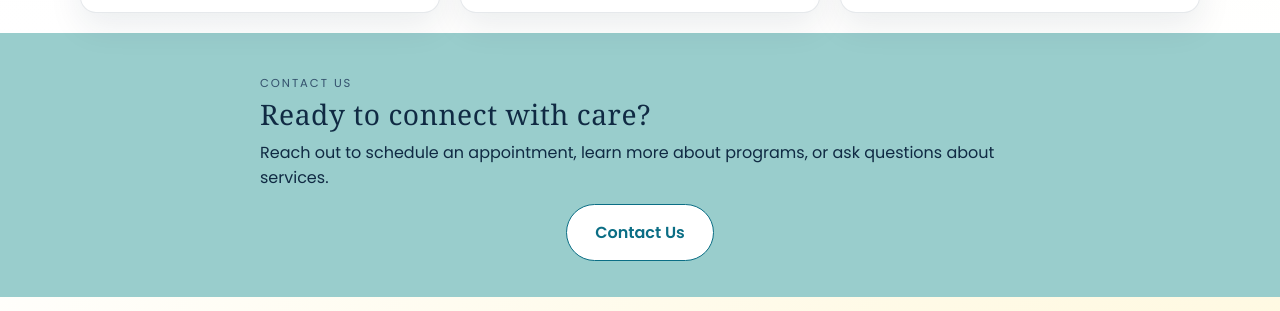
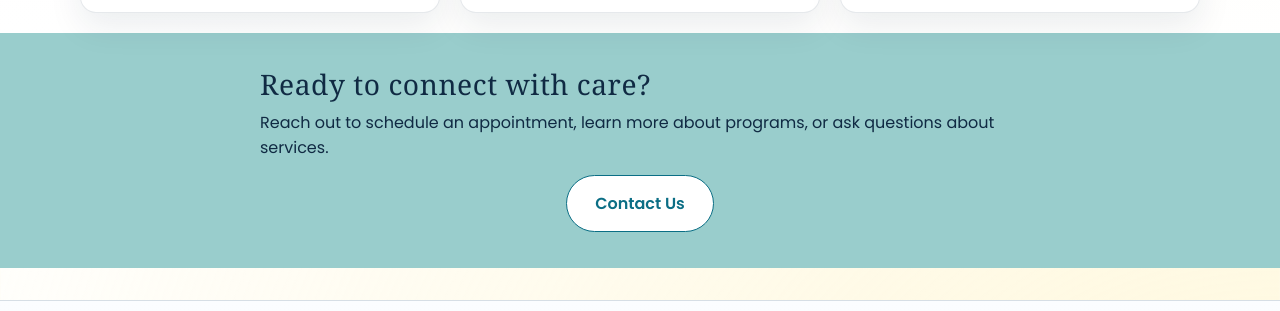
Before and after one commit to JHunt65/Sunray-, a plain HTML site: page index.html in a window 1280 px wide. Shown: the part 4547-4858 px from the top of the page. Drawn offline with Linux system fonts and the light colour scheme; no server answers; a web font is replaced by a local one.

Commit message:
Remove label above homepage contact heading

```diff
--- a/index.html
+++ b/index.html
@@ -174,7 +174,6 @@
   <section id="contact" class="section section-primary">
     <div class="container contact-panel">
       <div class="contact-panel-main">
-        <span>Contact Us</span>
         <h2>Ready to connect with care?</h2>
         <p>Reach out to schedule an appointment, learn more about programs, or ask questions about services.</p>
         <a class="button contact-page-button" href="contact-us.html">Contact Us</a>
```
